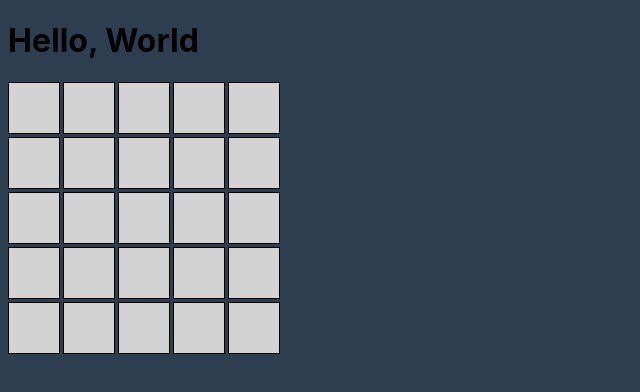
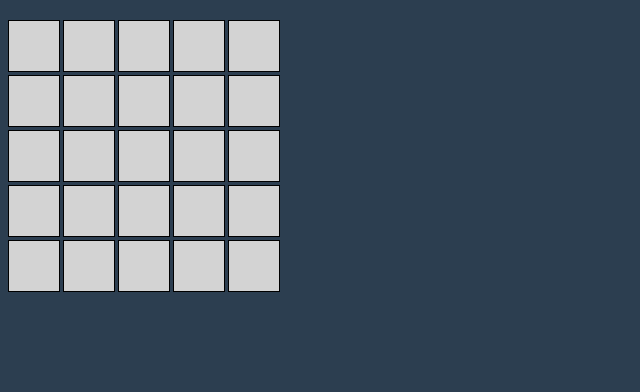
Before and after one commit to JRDNXr/Mind-Hive-25, a React (Vite) app: page / in a window 1280 px wide. Shown: the top 392 px of the page, without its empty margins (0-640 px from the left). Built offline with nearby package versions, Linux system fonts and the light colour scheme.

Commit message:
Removed Hello World.

```diff
--- a/src/App.jsx
+++ b/src/App.jsx
@@ -4,7 +4,6 @@ import Grid from "./GridLayout.jsx";
 export default function App() {
     return (
         <>
-            <h1>Hello, World</h1>
             <Grid />
         </>
     );
```
